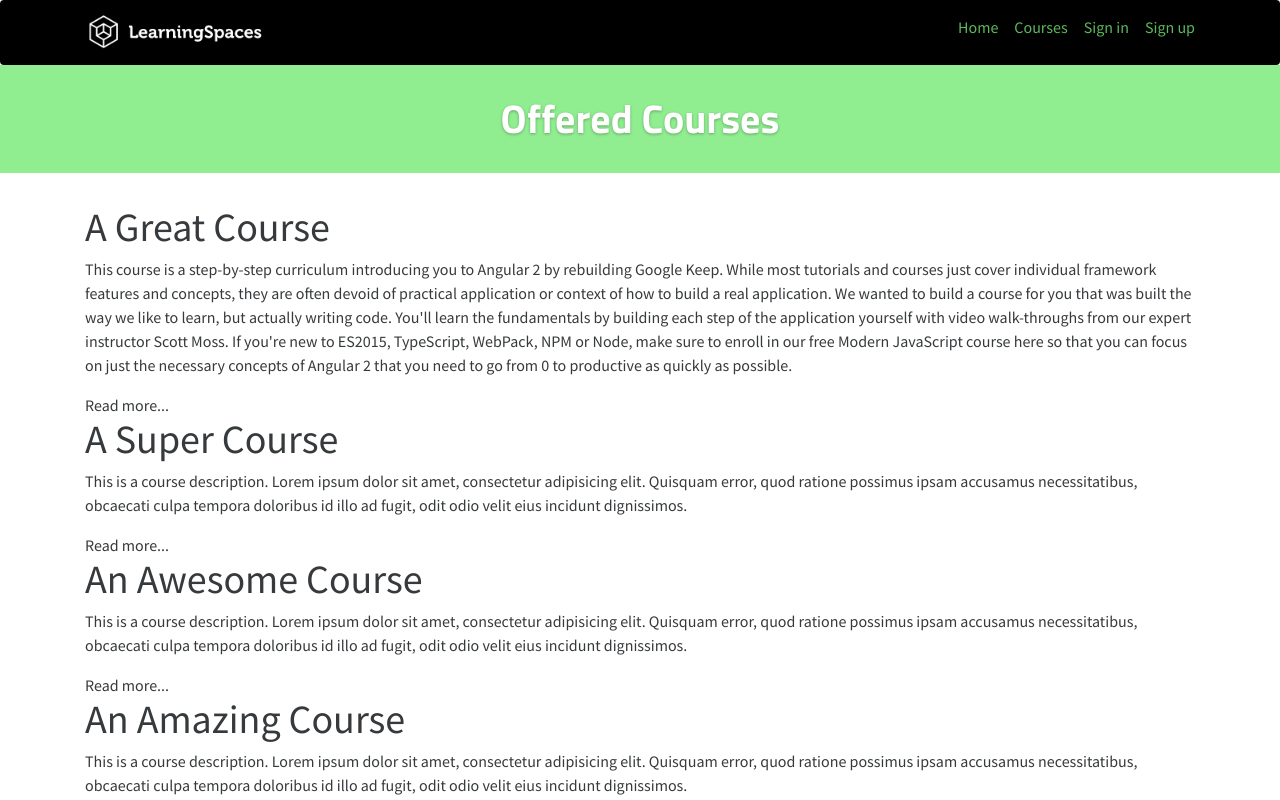
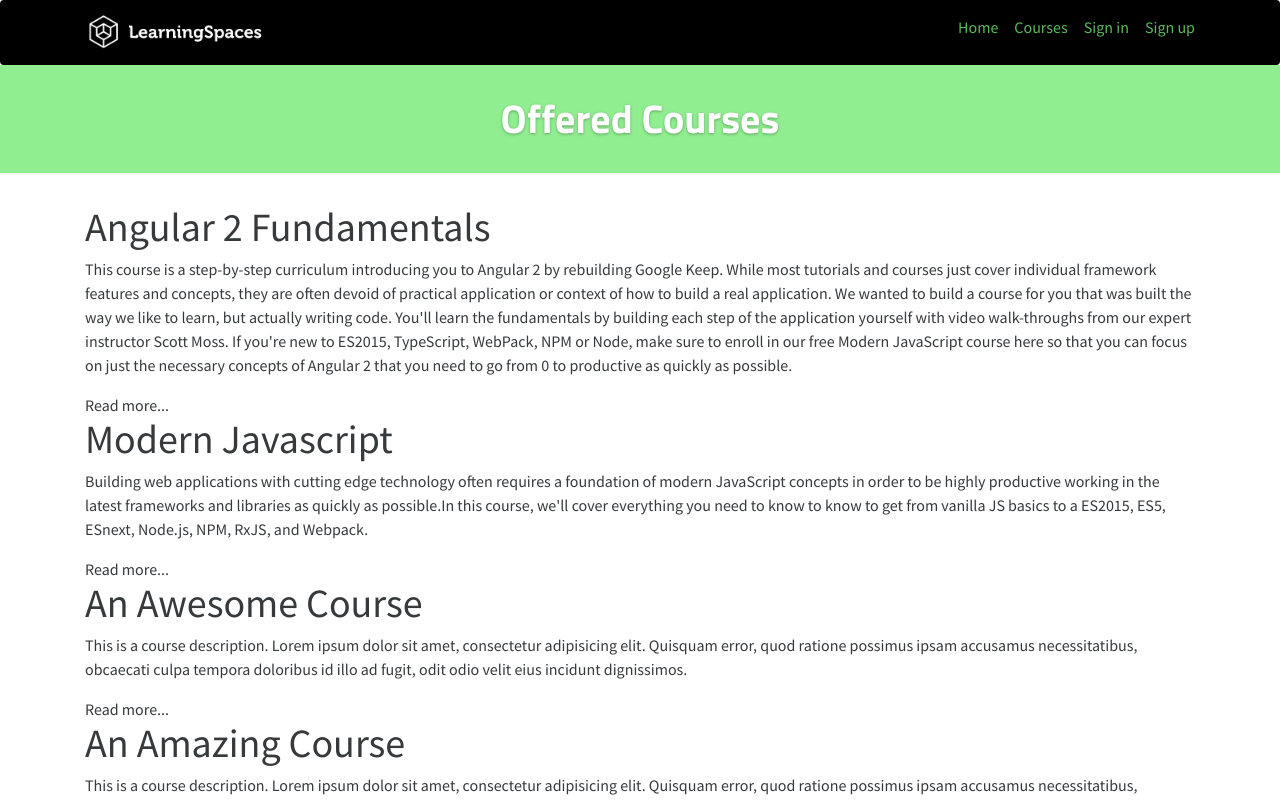
Before and after one commit to pragatidev/learningspaceAngular2, an Angular app: page /#/courses in a window 1280 px wide. Shown: the top 800 px of the page. Built offline with nearby package versions, Linux system fonts and the light colour scheme; a web font is replaced by a local one.

Commit message:
Refactoring, added manifest.yml for Cloud Foundry deployment

```diff
--- a/src/app/course/course-detail.component.ts
+++ b/src/app/course/course-detail.component.ts
@@ -1,12 +1,12 @@
 import { Component, OnInit } from '@angular/core';
-import { ActivatedRoute, Params } from '@angular/router';
+import { ActivatedRoute } from '@angular/router';
 import {Course, Instructor, CourseService, CartService} from '../shared';
 
 @Component({
     selector: 'course-detail-page',
     templateUrl: 'course-detail.html'
 })
-export class CourseDetailComponent implements OnInit{
+export class CourseDetailComponent implements OnInit {
     id: number;
 course: Course;
 instructors: Instructor[];
--- a/src/app/course/course.component.ts
+++ b/src/app/course/course.component.ts
@@ -110,7 +110,7 @@ import {Course, Instructor, CourseService} from '../shared';
     templateUrl: 'course.component.html',
     styleUrls: ['course.component.css']
 })
-export class CourseComponent implements OnInit{
+export class CourseComponent implements OnInit {
     @Input()
     course: Course;
     courses: Course[];
--- a/src/app/rating/rating.component.ts
+++ b/src/app/rating/rating.component.ts
@@ -1,6 +1,6 @@
 import { Component, OnInit } from '@angular/core';
 import { FormControl } from '@angular/forms';
-import {Course, Instructor, CourseService} from '../shared';
+import {Course, CourseService} from '../shared';
 
 
 @Component({
--- a/src/app/shared/services/course.service.ts
+++ b/src/app/shared/services/course.service.ts
@@ -1,4 +1,4 @@
-import { EventEmitter, Injectable } from '@angular/core';
+import { Injectable } from '@angular/core';
 import { Http, URLSearchParams } from '@angular/http';
 import { Observable } from 'rxjs/Observable';
 import 'rxjs/add/operator/map';
@@ -12,7 +12,7 @@ export interface CourseSearchParams {
 
 const COURSES: Course[] = [{
         id: 0,
-        title: 'A Great Course',
+        title: 'Angular 2 Fundamentals',
         price: 75.00,
         description: 'This course is a step-by-step curriculum introducing you to Angular 2 by rebuilding Google Keep. ' +
         'While most tutorials and courses just cover individual framework features and concepts, they are often devoid of ' +
@@ -25,11 +25,12 @@ const COURSES: Course[] = [{
     },
     {
         id: 1,
-        title: 'A Super Course',
+        title: 'Modern Javascript',
         price: 65.00,
-        description: 'This is a course description. Lorem ipsum dolor sit amet, consectetur adipisicing elit. ' +
-        'Quisquam error, quod ratione possimus ipsam accusamus necessitatibus, obcaecati culpa tempora doloribus ' +
-        'id illo ad fugit, odit odio velit eius incidunt dignissimos.',
+        description: 'Building web applications with cutting edge technology often requires a foundation of modern ' +
+        'JavaScript concepts in order to be highly productive working in the latest frameworks and libraries as quickly as possible.' +
+        'In this course, we\'ll cover everything you need to know to know to get from vanilla JS basics to a ' +
+        'ES2015, ES5, ESnext, Node.js, NPM, RxJS, and Webpack.',
         categories: ['typescript']
     },
     {
@@ -66,7 +67,7 @@ const COURSES: Course[] = [{
         courseId: 0,
         firstName: 'John',
         lastName: 'Gruber',
-        bio: 'John\'s goal is to make everything easy. He has built curriculum and taught it to hundreds of engineers around the world. '+
+        bio: 'John\'s goal is to make everything easy. He has built curriculum and taught it to hundreds of engineers around the world. ' +
         'Before that he was a engineer at Udacity and Hack Reactor. He\'s a regular speaker at most Angular conferences and tries his ' +
         'best to entertain as well and educate. Sometimes he stays up for days hacking on projects, not sure how.'
     },
@@ -75,9 +76,8 @@ const COURSES: Course[] = [{
         courseId: 1,
         firstName: 'Liz',
         lastName: 'England',
-        bio: 'This is an instructor\'s bio. Lorem ipsum dolor sit amet, consectetur adipisicing elit. ' +
-        'Repellendus cumque corporis, consequuntur, reprehenderit, labore officiis reiciendis similique aliquid ' +
-        'dolorum quos praesentium! Reiciendis doloremque nihil inventore officia natus vitae unde, quibusdam.'
+        bio: 'Liz has been a huge influence in the Angular community since day one. As part of Angular team, ' +
+        'She has also made many contributions to the frameworks. Authoring libraries and writing books, his experience is vast.'
     },
     {
         id: 2,
@@ -167,7 +167,7 @@ export class CourseService {
 }
 
     getAllCategories(): string[] {
-        return ['Angular', 'React', 'TypeScript', 'JavaScript', 'Node']
+        return ['Angular', 'React', 'TypeScript', 'JavaScript', 'Node'];
     }
 }
 
--- a/src/environments/environment.prod.ts
+++ b/src/environments/environment.prod.ts
@@ -1,4 +1,4 @@
 export const environment = {
   production: true,
-  api_url: 'http://localhost:3000/api'
+  api_url: 'https://learningspacenode.mybluemix.net/api'
 };
--- a/src/environments/environment.ts
+++ b/src/environments/environment.ts
@@ -5,5 +5,6 @@
 
 export const environment = {
   production: false,
-  api_url: 'http://localhost:3000/api'
+//  api_url: 'http://localhost:3000/api'
+    api_url: 'https://learningspacenode.mybluemix.net/api'
 };
--- /dev/null
+++ b/src/static/manifest.yml
@@ -0,0 +1,5 @@
+applications:
+- name: LearningSpaces
+  random-route: true
+  memory: 64M
+  buildpack: staticfile_buildpack
```
Also changed, not shown: 1 other file (tests, documents, lock files or other folders).
